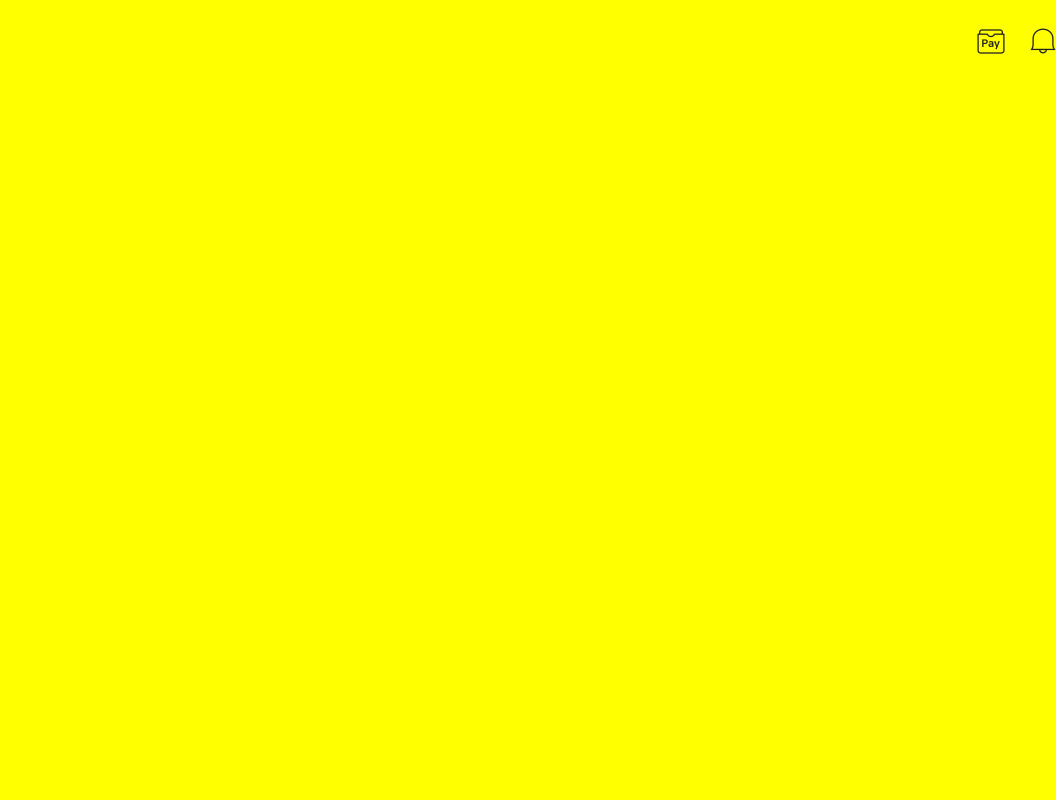
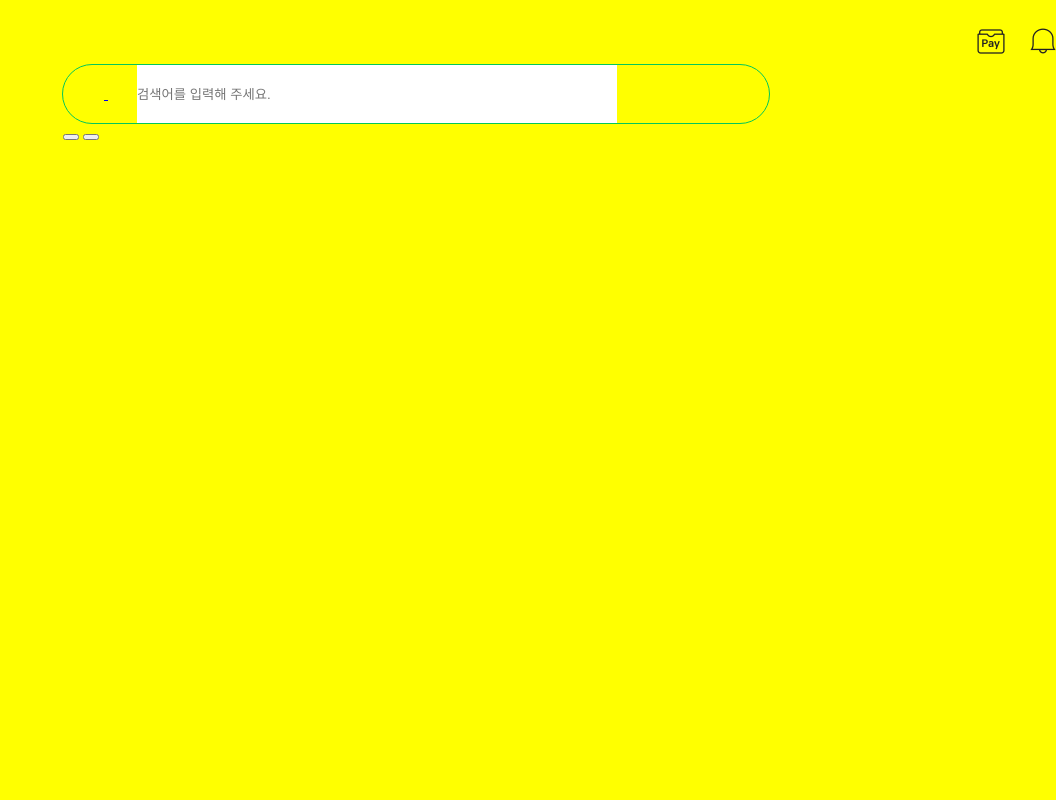
Before and after one commit to qhrdmaaksen/naver-clone, a plain HTML site: page index.html in a window 1280 px wide. Shown: the top 800 px of the page, without its empty margins (224-1280 px from the left). Drawn offline with Linux system fonts and the light colour scheme.

Commit message:
feat(search bar): 검색 창 작업중(위치 및 디자인 작업중)

```diff
--- a/index.html
+++ b/index.html
@@ -67,7 +67,8 @@
 
     /* 브라우저의 기본 css 제거 */
     html,
-    body {
+    body,
+    form {
       margin: 0;
       padding: 0;
     }
@@ -94,6 +95,7 @@
     #header {
       text-align: left;
       position: relative;
+      height: 64px;
     }
 
     /* 헤더 햄버거, 네이버페이, 알림의 공통 스타일 */
@@ -200,11 +202,63 @@
           <span class="blind">알림</span>
           <!-- ::after -->
         </button>
-        <div id="search"></div>
+      </div>
+      <style>
+        #search>form {
+          display: inline-block;
+          width: 708px;
+          height: 60px;
+          border: 1px solid #03c75a;
+          border-radius: 33px;
+          text-align: left;
+        }
+
+        #search>form>input {
+          padding: 17px 0px;
+          width: 480px;
+          height: 58px;
+          border: none;
+          outline: none;
+        }
+
+        #search>form a {
+          width: 68px;
+          height: 100%;
+          padding: 17px;
+          margin-right: 12px;
+        }
+
+        #search>form svg {
+          width: 24px;
+          height: 24px;
+        }
+      </style>
+      <div id="search">
+        <form action="">
+          <a href="#">
+            <svg viewBox="0 0 24 24" fill="none" xmlns="http://www.w3.org/2000/svg">
+              <path d="M16.273 12.845 7.376 0H0v24h7.727V11.155L16.624 24H24V0h-7.727v12.845z"></path>
+            </svg>
+          </a>
+          <label for="search-input" class="blind">검색어 입력</label>
+          <input placeholder="검색어를 입력해 주세요." id="search-input" type="text" />
+          <div id="search-right">
+            <button href="#" id="search-keyboard">
+              <span class="blind">입력 도구</span>
+            </button>
+            <button href="#" id="search-recent">
+              <span class="blind">자동완성/최근 검색어 펼치기</span>
+            </button>
+            <button id="search-button" class="blind">
+              <span class="blind">검색</span>
+            </button>
+          </div>
+        </form>
         <div id="nav"></div>
         <div id="main"></div>
       </div>
     </div>
+  </div>
 </body>
 
 </html>
```
